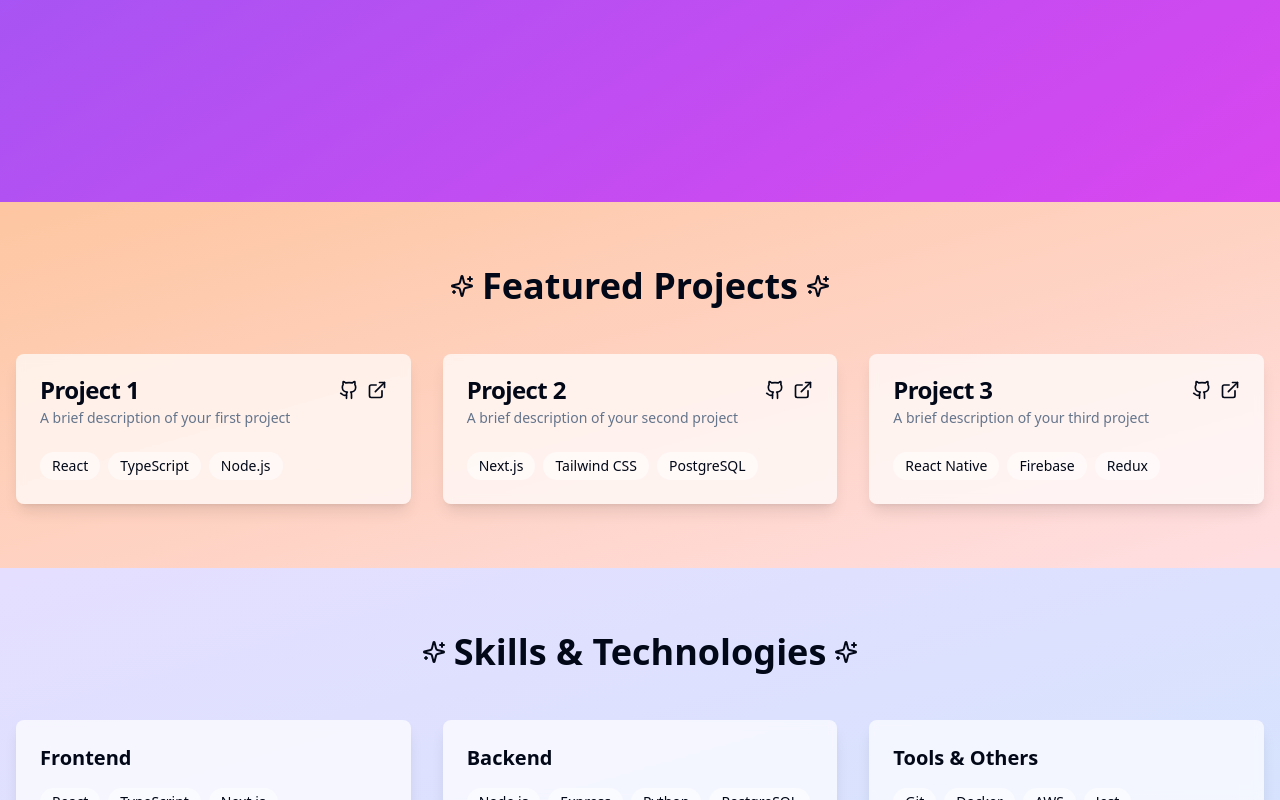
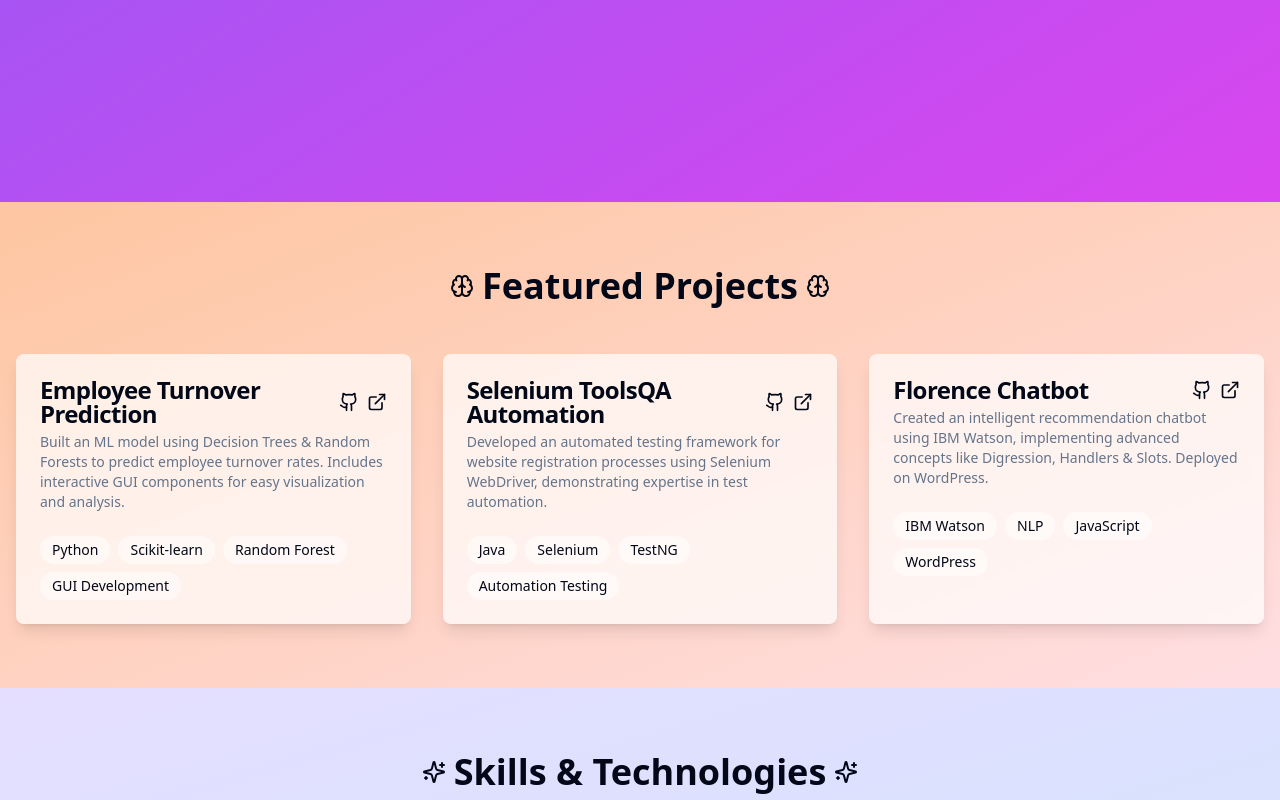
Before and after one commit to neel1304/recruiter-friendly-portfolio, a React (Vite) app: page / in a window 1280 px wide. Shown: the part 598-1398 px from the top of the page. Built offline with nearby package versions, Linux system fonts and the light colour scheme.

Commit message:
Add featured projects to list
Included three best projects based on the provided names into the project list for better visibility and organization.
[skip gpt_engineer]

```diff
--- a/src/components/Projects.tsx
+++ b/src/components/Projects.tsx
@@ -1,28 +1,27 @@
-
 import { Card, CardContent, CardDescription, CardHeader, CardTitle } from "./ui/card";
-import { ExternalLink, Github, Sparkles } from "lucide-react";
+import { ExternalLink, Github, Robot, Database, Brain } from "lucide-react";
 
 const projects = [
   {
-    title: "Project 1",
-    description: "A brief description of your first project",
-    tech: ["React", "TypeScript", "Node.js"],
-    github: "https://github.com/yourusername/project1",
-    live: "https://project1.com",
+    title: "Employee Turnover Prediction",
+    description: "Built an ML model using Decision Trees & Random Forests to predict employee turnover rates. Includes interactive GUI components for easy visualization and analysis.",
+    tech: ["Python", "Scikit-learn", "Random Forest", "GUI Development"],
+    github: "https://github.com/neel1304/Employee-Turnover-Prediction",
+    live: "https://github.com/neel1304/Employee-Turnover-Prediction",
   },
   {
-    title: "Project 2",
-    description: "A brief description of your second project",
-    tech: ["Next.js", "Tailwind CSS", "PostgreSQL"],
-    github: "https://github.com/yourusername/project2",
-    live: "https://project2.com",
+    title: "Selenium ToolsQA Automation",
+    description: "Developed an automated testing framework for website registration processes using Selenium WebDriver, demonstrating expertise in test automation.",
+    tech: ["Java", "Selenium", "TestNG", "Automation Testing"],
+    github: "https://github.com/neel1304/Selenium_ToolsQA__Automation",
+    live: "https://github.com/neel1304/Selenium_ToolsQA__Automation",
   },
   {
-    title: "Project 3",
-    description: "A brief description of your third project",
-    tech: ["React Native", "Firebase", "Redux"],
-    github: "https://github.com/yourusername/project3",
-    live: "https://project3.com",
+    title: "Florence Chatbot",
+    description: "Created an intelligent recommendation chatbot using IBM Watson, implementing advanced concepts like Digression, Handlers & Slots. Deployed on WordPress.",
+    tech: ["IBM Watson", "NLP", "JavaScript", "WordPress"],
+    github: "https://github.com/neel1304/Florence-Chatbot",
+    live: "https://github.com/neel1304/Florence-Chatbot",
   },
 ];
 
@@ -31,9 +30,9 @@ const Projects = () => {
     <section className="py-16 bg-gradient-to-br from-[#FEC6A1] to-[#FFDEE2]" id="projects">
       <div className="container mx-auto px-4">
         <h2 className="text-4xl font-bold text-portfolio-primary mb-12 text-center flex items-center justify-center gap-2">
-          <Sparkles className="w-6 h-6 text-portfolio-primary" />
+          <Brain className="w-6 h-6 text-portfolio-primary" />
           Featured Projects
-          <Sparkles className="w-6 h-6 text-portfolio-primary" />
+          <Brain className="w-6 h-6 text-portfolio-primary" />
         </h2>
         <div className="grid grid-cols-1 md:grid-cols-2 lg:grid-cols-3 gap-8">
           {projects.map((project, index) => (
```
